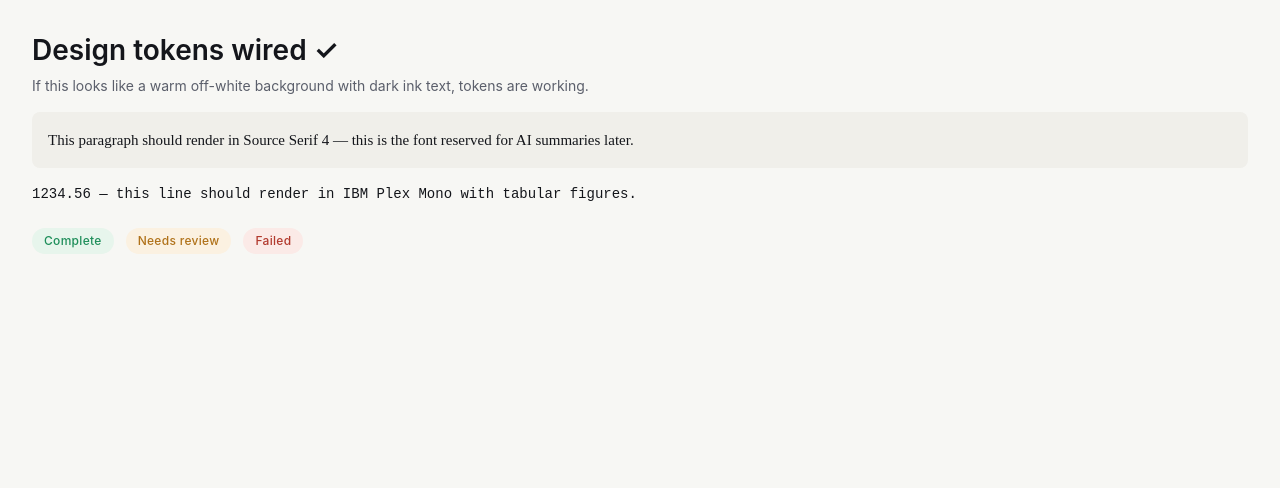
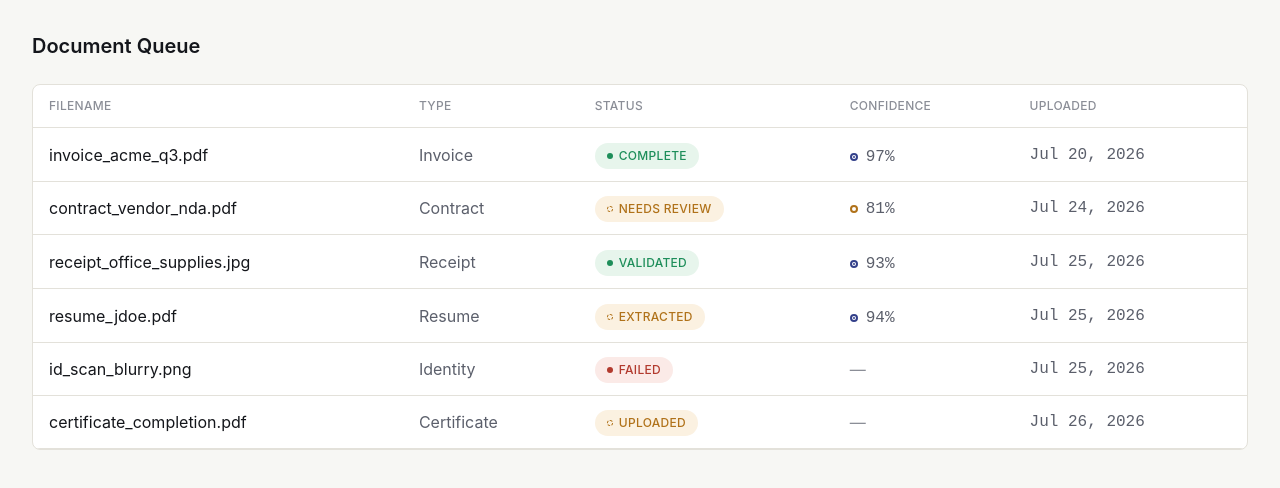
Before and after one commit to santhoshkumarj18/ai-document-intelligence-platform, a React app in the folder frontend/: page / in a window 1280 px wide. Shown: the top 488 px of the page. Built offline with nearby package versions, Linux system fonts and the light colour scheme; the HTML template or start-up script is replaced by a standard one.

Commit message:
feat: add Document Queue screen with DocumentTable component

```diff
--- a/frontend/src/App.jsx
+++ b/frontend/src/App.jsx
@@ -1,36 +1,8 @@
 // src/App.jsx
+import QueuePage from './pages/QueuePage'
+
 function App() {
-  return (
-    <div className="min-h-screen bg-canvas p-8">
-      <h1 className="font-ui text-[28px] leading-[36px] font-semibold text-ink">
-        Design tokens wired ✓
-      </h1>
-
-      <p className="font-ui text-[14px] leading-[20px] text-ink-muted mt-2">
-        If this looks like a warm off-white background with dark ink text, tokens are working.
-      </p>
-
-      <p className="font-document text-[15px] leading-[24px] text-ink mt-4 bg-surface-sunken p-4 rounded-md">
-        This paragraph should render in Source Serif 4 — this is the font reserved for AI summaries later.
-      </p>
-
-      <p className="font-data text-[14px] leading-[20px] text-ink mt-4">
-        1234.56 — this line should render in IBM Plex Mono with tabular figures.
-      </p>
-
-      <div className="flex gap-3 mt-6">
-        <span className="px-3 py-1 rounded-full text-[12px] font-medium tracking-wide" style={{ color: 'var(--color-status-complete)', backgroundColor: 'var(--color-status-complete-bg)' }}>
-          Complete
-        </span>
-        <span className="px-3 py-1 rounded-full text-[12px] font-medium tracking-wide" style={{ color: 'var(--color-status-review)', backgroundColor: 'var(--color-status-review-bg)' }}>
-          Needs review
-        </span>
-        <span className="px-3 py-1 rounded-full text-[12px] font-medium tracking-wide" style={{ color: 'var(--color-status-error)', backgroundColor: 'var(--color-status-error-bg)' }}>
-          Failed
-        </span>
-      </div>
-    </div>
-  )
+  return <QueuePage />
 }
 
 export default App
--- /dev/null
+++ b/frontend/src/components/queue/DocumentTable.jsx
@@ -0,0 +1,68 @@
+// src/components/queue/DocumentTable.jsx
+import StatusPill from '../common/StatusPill'
+import ConfidenceIndicator from '../common/ConfidenceIndicator'
+import { getOverallConfidence } from '../../utils/confidence'
+
+const STATUS_TO_PILL = {
+  COMPLETE: 'complete',
+  VALIDATED: 'complete',
+  NEEDS_REVIEW: 'review',
+  FAILED: 'error',
+  EXTRACTED: 'review',
+  UPLOADED: 'review',
+}
+
+function formatDate(isoString) {
+  return new Date(isoString).toLocaleDateString('en-US', {
+    month: 'short',
+    day: 'numeric',
+    year: 'numeric',
+  })
+}
+
+function DocumentTable({ documents, onRowClick }) {
+  return (
+    <table className="w-full border-collapse">
+      <thead>
+        <tr className="border-b border-border text-left">
+          <th className="font-ui text-[12px] font-medium uppercase tracking-wide text-ink-faint py-3 px-4">Filename</th>
+          <th className="font-ui text-[12px] font-medium uppercase tracking-wide text-ink-faint py-3 px-4">Type</th>
+          <th className="font-ui text-[12px] font-medium uppercase tracking-wide text-ink-faint py-3 px-4">Status</th>
+          <th className="font-ui text-[12px] font-medium uppercase tracking-wide text-ink-faint py-3 px-4">Confidence</th>
+          <th className="font-ui text-[12px] font-medium uppercase tracking-wide text-ink-faint py-3 px-4">Uploaded</th>
+        </tr>
+      </thead>
+      <tbody>
+        {documents.map((doc) => {
+          const confidence = getOverallConfidence(doc)
+          return (
+            <tr
+              key={doc.id}
+              onClick={() => onRowClick?.(doc.id)}
+              className="border-b border-border hover:bg-surface-sunken cursor-pointer transition-colors"
+            >
+              <td className="font-ui text-body text-ink py-3 px-4">{doc.filename}</td>
+              <td className="font-ui text-body text-ink-muted py-3 px-4 capitalize">{doc.documentType}</td>
+              <td className="py-3 px-4">
+                <StatusPill status={STATUS_TO_PILL[doc.status]} label={doc.status.replace('_', ' ')} />
+              </td>
+              <td className="py-3 px-4">
+                {confidence !== null ? (
+                  <span className="inline-flex items-center gap-2">
+                    <ConfidenceIndicator confidence={confidence} size="sm" />
+                    <span className="font-data text-data text-ink-muted">{confidence}%</span>
+                  </span>
+                ) : (
+                  <span className="font-ui text-body text-ink-faint">—</span>
+                )}
+              </td>
+              <td className="font-data text-data text-ink-muted py-3 px-4">{formatDate(doc.uploadedAt)}</td>
+            </tr>
+          )
+        })}
+      </tbody>
+    </table>
+  )
+}
+
+export default DocumentTable
--- /dev/null
+++ b/frontend/src/pages/QueuePage.jsx
@@ -0,0 +1,22 @@
+// src/pages/QueuePage.jsx
+import DocumentTable from '../components/queue/DocumentTable'
+import { mockDocuments } from '../mock/mockDocuments'
+
+function QueuePage() {
+  return (
+    <div className="min-h-screen bg-canvas p-8">
+      <h1 className="font-ui text-[20px] leading-[28px] font-semibold text-ink mb-6">
+        Document Queue
+      </h1>
+
+      <div className="bg-surface border border-border rounded-md overflow-hidden">
+        <DocumentTable
+          documents={mockDocuments}
+          onRowClick={(id) => console.log('clicked document', id)}
+        />
+      </div>
+    </div>
+  )
+}
+
+export default QueuePage
--- /dev/null
+++ b/frontend/src/utils/confidence.js
@@ -0,0 +1,22 @@
+// src/utils/confidence.js
+
+/**
+ * Overall confidence for a document = average of its extracted fields' confidence.
+ * Returns null if there are no fields yet (e.g. status UPLOADED, nothing extracted).
+ */
+export function getOverallConfidence(document) {
+  const fields = document.extractedFields
+  if (!fields || fields.length === 0) return null
+
+  const sum = fields.reduce((acc, f) => acc + f.confidence, 0)
+  return Math.round(sum / fields.length)
+}
+
+/**
+ * A document "needs attention" in the queue/badge sense if any field
+ * failed validation, or if status is explicitly NEEDS_REVIEW or FAILED.
+ */
+export function needsAttention(document) {
+  if (document.status === 'NEEDS_REVIEW' || document.status === 'FAILED') return true
+  return document.extractedFields.some((f) => f.validationFailed)
+}
```
